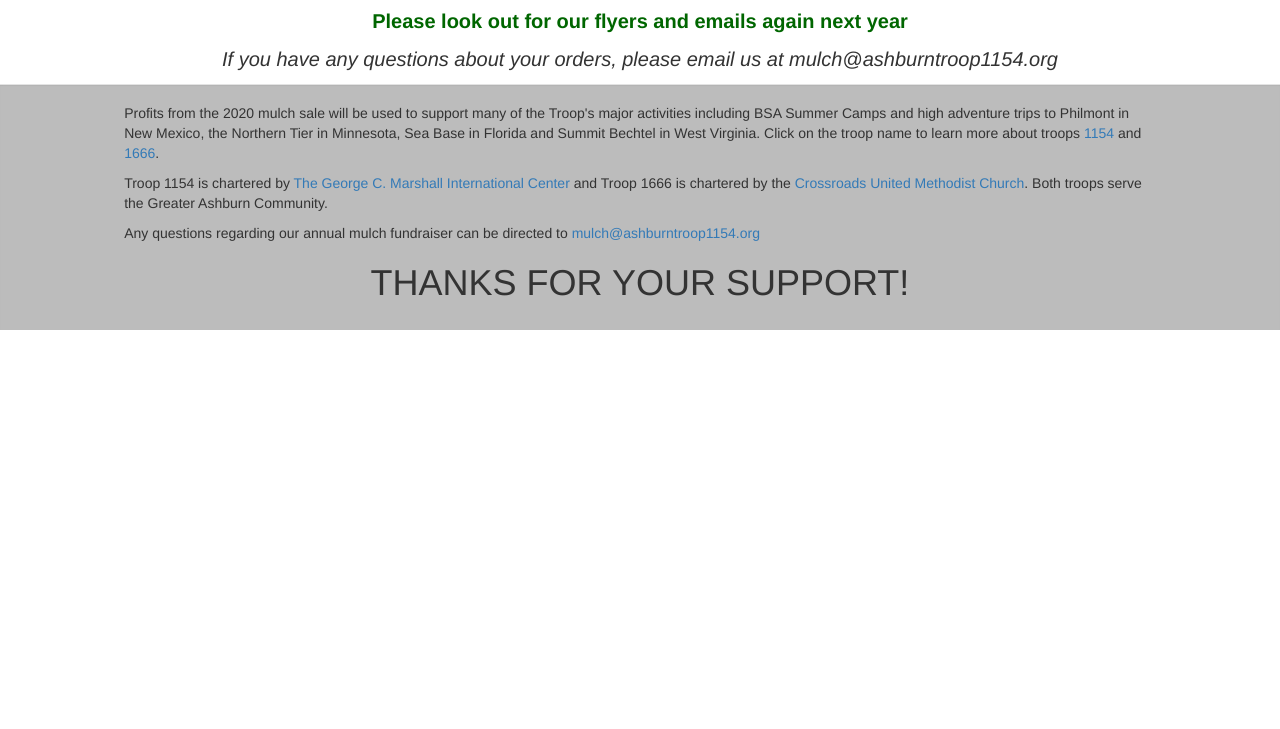
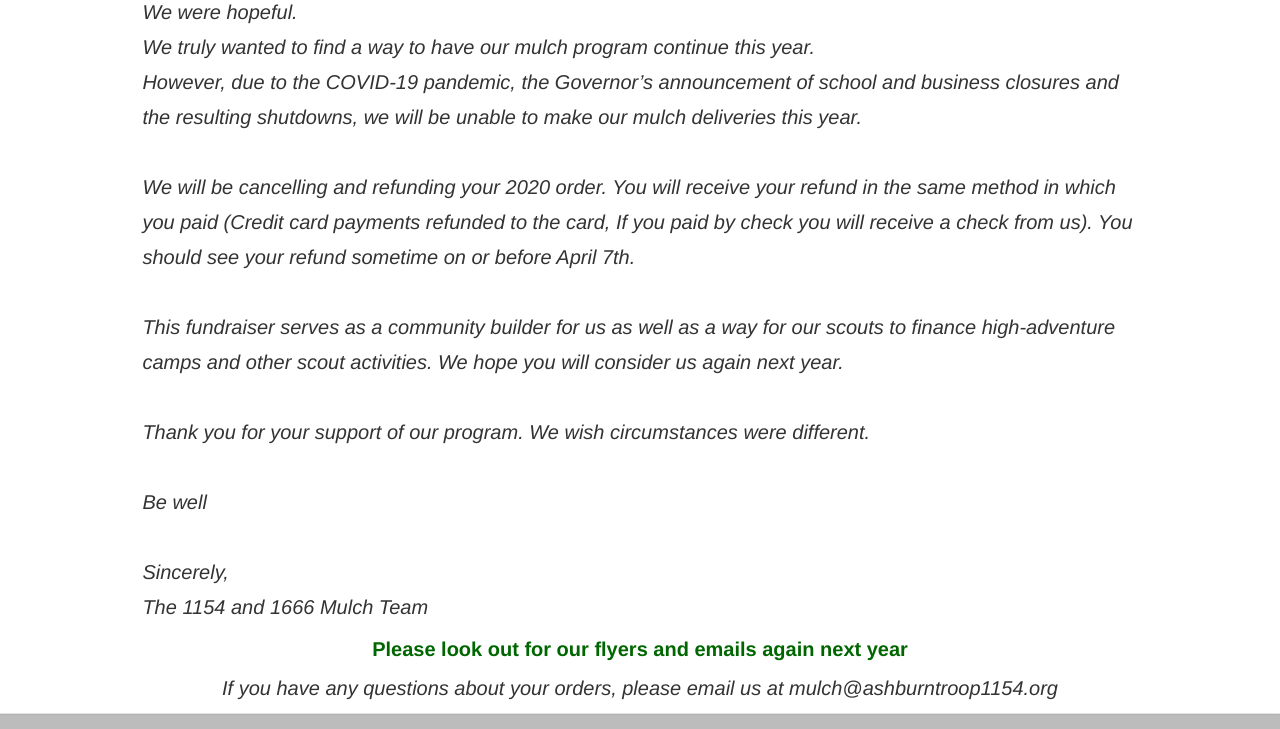
Before and after one commit to treasurer1154/mulch2020, a plain HTML site: page index.html in a window 1280 px wide. Shown: the part 587-1316 px from the top of the page. Before the commit the page ends 917 px from the top, so only its background shows below. Drawn offline with nearby package versions, Linux system fonts and the light colour scheme.

Commit message:
update for COVID-19 cancellations

```diff
--- a/index.html
+++ b/index.html
@@ -53,14 +53,28 @@
      font-weight: bold;
   }
   .title a {
+    margin: 0 16px;
     text-decoration: underline;
   }
   .subtitle {
+    margin: 8px 16px;
     font-weight: bold;
   }
   .sublead {
       font-size: 20px;
       font-style: italic;
+  }
+  .center-body {
+    margin: 0 auto;
+    padding: 0 8%;
+    max-width: 1200px;
+  }
+  .submessage {
+    font-size: 20px;
+    font-weight: normal;
+    line-height: 3.5rem;
+    text-align: start;
+    font-style: italic;
   }
   .subleadzips {
       font-size: 15px;
@@ -132,7 +146,34 @@
 
     <h1 class="subtitle">Our mulch sale is over.</h1>
 
-    <p class="sublead">Orders will be delivered to your driveway between 5pm March 27th and 6pm Sunday, March 29th, 2020.<br/> Thank you for your support!</p>
+    <div class="center-body">
+      <p class="submessage">Dear Mulch Customer,
+        <br/>
+        <br/>
+        We were hopeful.
+        <br/>
+        We truly wanted to find a way to have our mulch program continue this year.
+        <br/>
+        However, due to the COVID-19 pandemic, the Governor’s announcement of school and business closures and the resulting shutdowns, we will be unable to make our mulch deliveries this year.
+        <br/>
+        <br/>
+        We will be cancelling and refunding your 2020 order. You will receive your refund in the same method in which you paid (Credit card payments refunded to the card, If you paid by check you will receive a check from us).  You should see your refund sometime on or before April 7th.
+        <br/>
+        <br/>
+        This fundraiser serves as a community builder for us as well as a way for our scouts to finance high-adventure camps and other scout activities. We hope you will consider us again next year.
+        <br/>
+        <br/>
+        Thank you for your support of our program. We wish circumstances were different.
+        <br/>
+        <br/>
+        Be well
+        <br/>
+        <br/>
+        Sincerely,
+        <br/>
+        The 1154 and 1666 Mulch Team
+        <br/>
+      </div>
     <p class="adlead">Please look out for our flyers and emails again next year<p>
     <p class="sublead">If you have any questions about your orders, please email us at mulch@ashburntroop1154.org<br/>
     </p>
```
